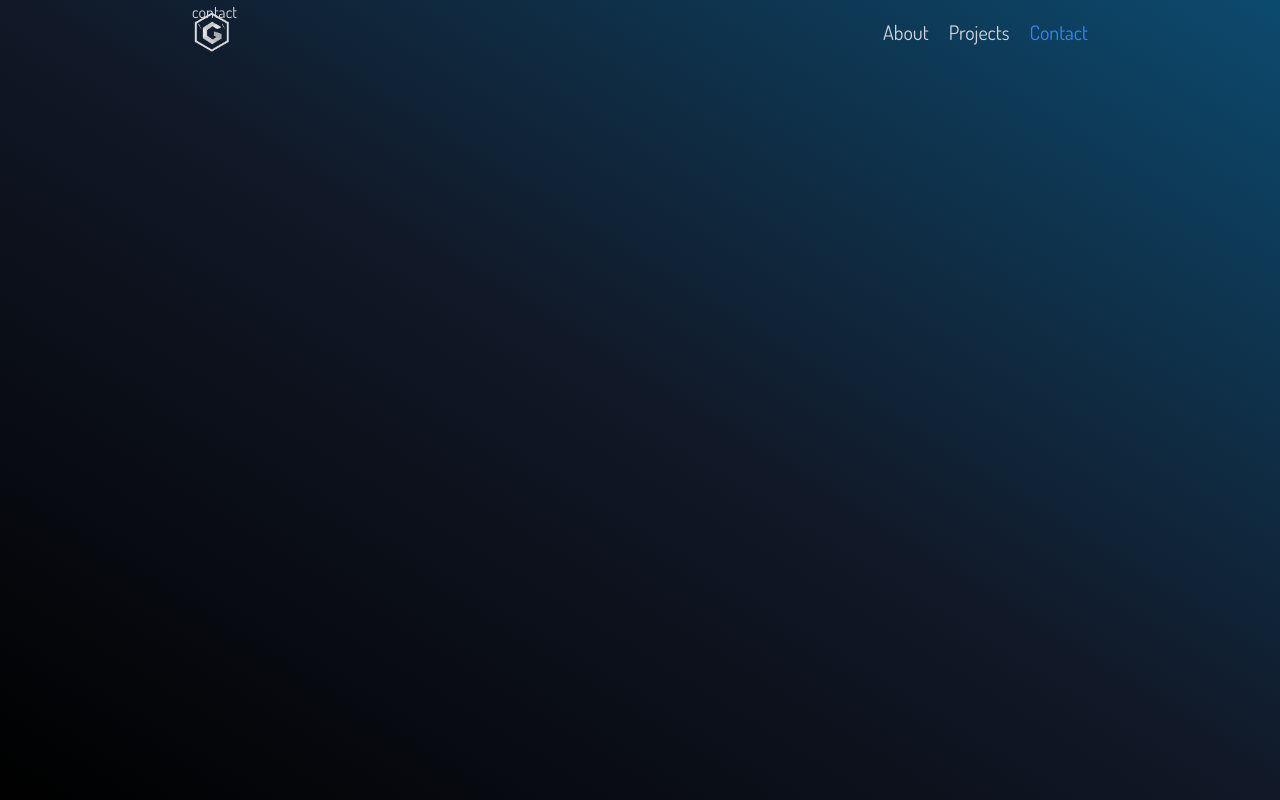
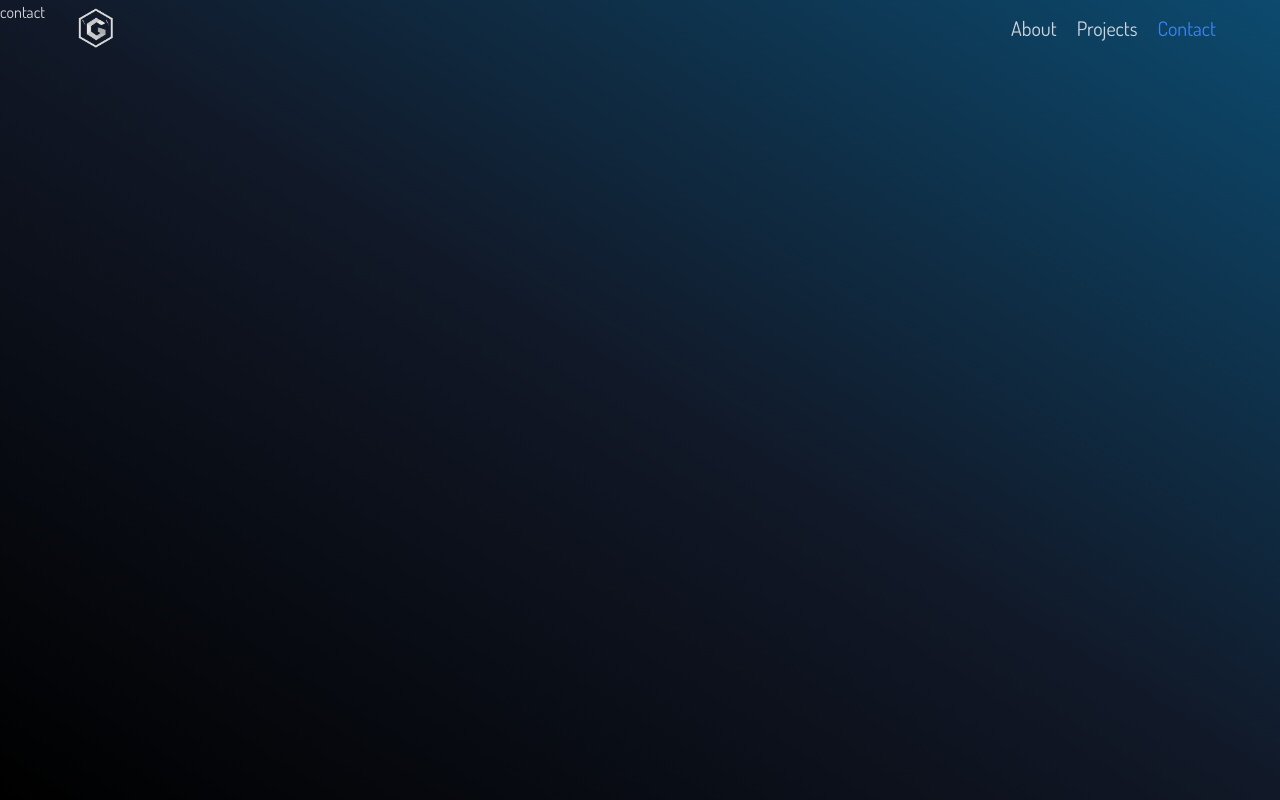
Before and after one commit to gustavoylc/portfolio, a Next.js app: page /contact in a window 1280 px wide. Built offline with nearby package versions, Linux system fonts and the light colour scheme.

Commit message:
style: add animations

```diff
--- a/src/components/Navbar.jsx
+++ b/src/components/Navbar.jsx
@@ -1,4 +1,5 @@
 import { useState } from 'react';
+import { motion } from 'framer-motion';
 import Image from 'next/image';
 import Link from 'next/link';
 import { useRouter } from 'next/router';
@@ -28,28 +29,51 @@ function Navbar() {
     setOpen((prev) => !prev);
   };
   return (
-    <div className="fixed w-full max-sm:max-w-lg max-md:max-w-xl max-lg:max-w-xl lg:max-w-4xl max-sm:px-5 mx-auto">
-      <nav className="py-3  text-xl flex items-center justify-between">
+    <nav className="fixed top-0 left-0 right-0 flex justify-between max-w-6xl items-center mx-auto py-2">
+      <motion.div
+        initial={{ x: -500, opacity: 0, scale: 0.5 }}
+        animate={{ x: 0, opacity: 1, scale: 1 }}
+        transition={{ duration: 1.2 }}
+        className="px-3"
+      >
         <Link href="/">
-          <Image src={Logo} alt="Gustavo's Logo" width={40} />
+          <Image
+            src={Logo}
+            alt="Gustavo's Logo"
+            width={40}
+            initial={{ x: 500, opacity: 0, scale: 0.5 }}
+            animate={{ x: 0, opacity: 1, scale: 1 }}
+            transition={{ duration: 1.2 }}
+          />
         </Link>
-        <ul className="flex gap-5 items-center max-sm:hidden">
+      </motion.div>
+      <motion.ul
+        className="md:flex md:gap-5 md:items-center text-xl hidden"
+        initial={{ x: 500, opacity: 0, scale: 0.5 }}
+        animate={{ x: 0, opacity: 1, scale: 1 }}
+        transition={{ duration: 1.2 }}
+      >
         {routes.map((route) => (
           <li key={route.text}>
             <Link
               href={route.to}
               className={
                 currentRoute === route.to
-                    ? 'text-blue-500 ease-in duration-150'
-                    : ''
+                  ? 'text-blue-500 ease-in duration-150 hover:text-blue-300 hover:ease-in hover:duration-200'
+                  : 'hover:text-blue-300 hover:ease-in hover:duration-200'
               }
             >
               {route.text}
             </Link>
           </li>
         ))}
-        </ul>
-        <div className="sm:hidden">
+      </motion.ul>
+      <motion.div
+        className="md:hidden"
+        initial={{ x: 500, opacity: 0, scale: 0.5 }}
+        animate={{ x: 0, opacity: 1, scale: 1 }}
+        transition={{ duration: 1.2 }}
+      >
         <Hamburger
           onToggle={handleToggle}
           label="Show menu"
@@ -57,9 +81,8 @@ function Navbar() {
           size={20}
         />
         {isOpen}
-        </div>
+      </motion.div>
     </nav>
-    </div>
   );
 }
 
--- a/src/pages/Layout.jsx
+++ b/src/pages/Layout.jsx
@@ -9,9 +9,7 @@ const dosis = Dosis({
 
 function Layout({ children }) {
   return (
-    <main
-      className={`${dosis.variable} font-sans max-sm:max-w-lg max-md:max-w-xl max-lg:max-w-xl lg:max-w-4xl  mx-auto`}
-    >
+    <main className={`${dosis.variable} font-sans `}>
       <header>
         <Navbar />
       </header>
@@ -19,5 +17,5 @@ function Layout({ children }) {
     </main>
   );
 }
-
+// max-sm:max-w-lg max-md:max-w-xl max-lg:max-w-xl lg:max-w-4xl  mx-auto
 export default Layout;
--- a/src/pages/index.js
+++ b/src/pages/index.js
@@ -1,28 +1,64 @@
 import Image from 'next/image';
+import { SocialIcon } from 'react-social-icons';
+import { Cursor, useTypewriter } from 'react-simple-typewriter';
 import WavingHand from '../../public/icons/waving-hand.svg';
-import Linkedin from '../../public/icons/linkedin.svg';
-import Github from '../../public/icons/github.svg';
-import Twitter from '../../public/icons/twitter.svg';
 
 function Home() {
+  const [text] = useTypewriter({
+    words: [
+      'Gustavo!',
+      'Software Engineer',
+      'Fullstack Javascript Developer',
+      'React Developer',
+      'Node Developer',
+      'Frontend Developer',
+      'Backend Developer',
+    ],
+    loop: true,
+    delaySpeed: 3000,
+  });
   return (
     <>
-      <main className="flex flex-col place-content-center h-screen max-sm:px-5">
+      <section className="flex flex-col place-content-center h-screen max-sm:px-5 gap-5">
         <article className="flex gap-2 items-center">
           <Image src={WavingHand} alt="Waving Hand" height={40} />
-          <h4>Hi, I´m Gustavo!</h4>
+          <h4>
+            Hi, I´m <span>{text}</span>
+            <Cursor cursorColor="#6ac0f3" />
+          </h4>
         </article>
         <article>
-          <h2>Fullstack Javascript Developer</h2>
+          <h3>Fullstack Javascript Developer</h3>
         </article>
-        <article className="flex gap-5 ">
-          <Image src={Linkedin} alt="Linkedin Logo" height={30} />
-          <Image src={Github} alt="Github Logo" height={30} />
-          <Image src={Twitter} alt="Twitter Logo" height={30} />
+        <article className="text-xl">
+          <p>I love programming like a monster</p>
         </article>
-      </main>
+        <article className="">
+          <SocialIcon
+            url="https://www.linkedin.com/in/gustavoylc/"
+            bgColor="transparent"
+            fgColor="#3da6e5"
+            target="_blank"
+            rel="noopener noreferrer"
+          />
+          <SocialIcon
+            url="https://github.com/gustavoylc"
+            bgColor="transparent"
+            fgColor="#3da6e5"
+            target="_blank"
+            rel="noopener noreferrer"
+          />
+          <SocialIcon
+            url="https://twitter.com/gustavoylc"
+            bgColor="transparent"
+            fgColor="#3da6e5"
+            target="_blank"
+            rel="noopener noreferrer"
+          />
+        </article>
+      </section>
     </>
   );
 }
-
+// 025b92
 export default Home;
```
Lines whose indentation alone changed are shown as unchanged.
